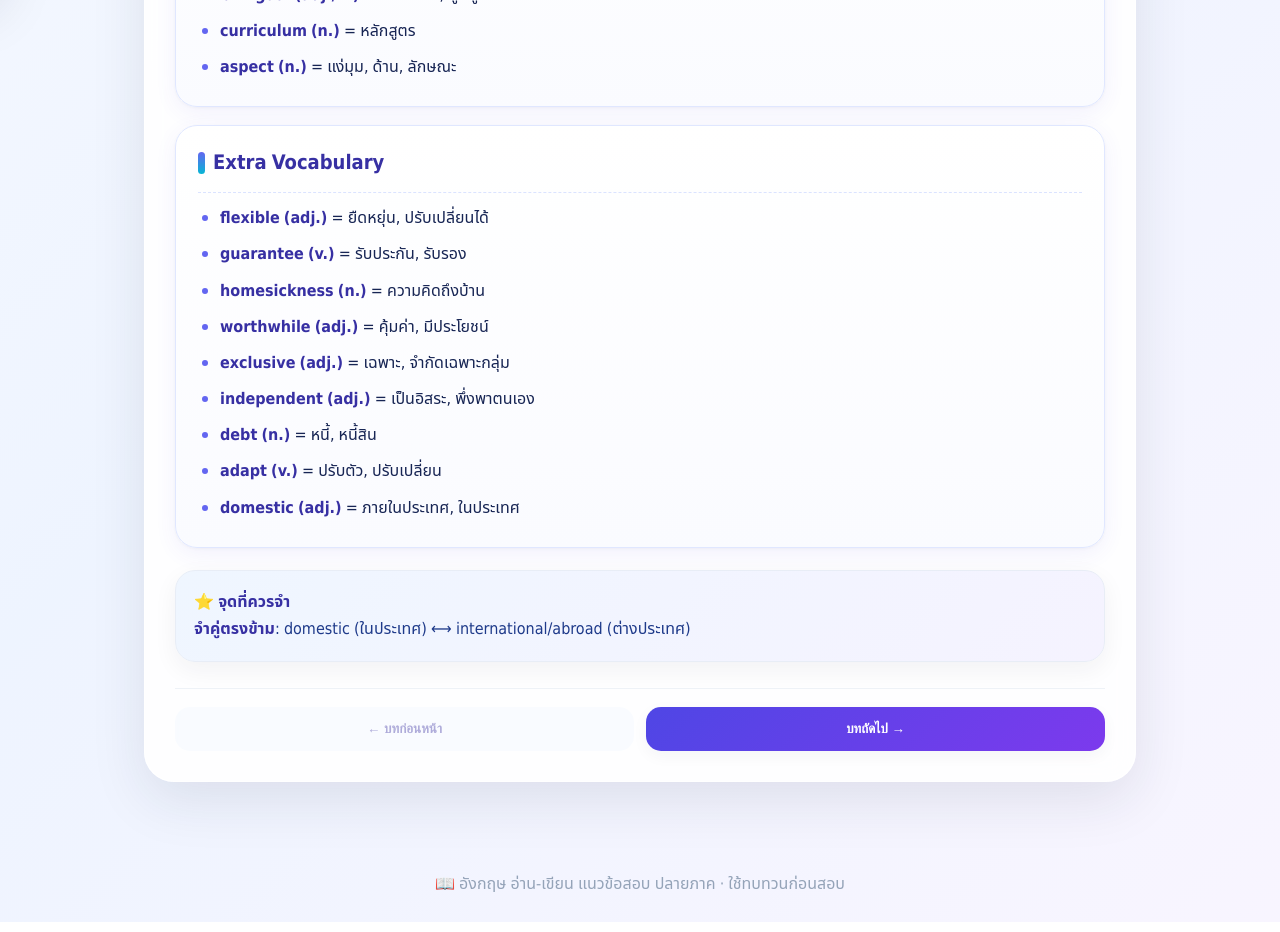
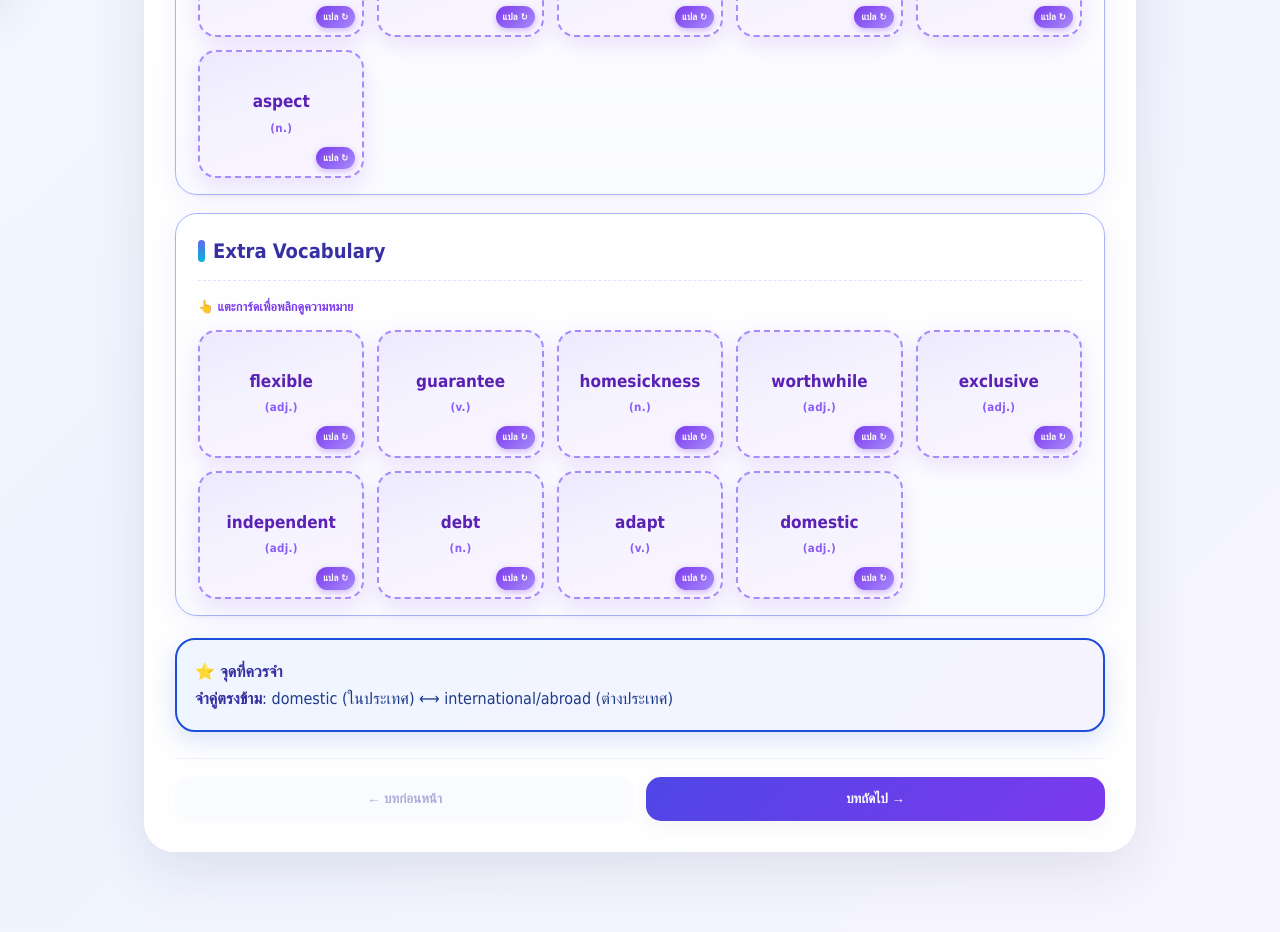
Before and after one commit to ohmkungz373-spec/exam-hub, a website: page Subject/english-readwrite.html in a window 1280 px wide. Shown: the part 795-1727 px from the top of the page. Drawn offline with Linux system fonts and the light colour scheme; a web font is replaced by a local one.

Commit message:
Add files via upload

```diff
--- a/Subject/english-readwrite.html
+++ b/Subject/english-readwrite.html
@@ -2,6 +2,9 @@
 <html lang="th">
 <head>
 <meta charset="UTF-8">
+<link rel="preconnect" href="https://fonts.googleapis.com">
+<link rel="preconnect" href="https://fonts.gstatic.com" crossorigin>
+<link href="https://fonts.googleapis.com/css2?family=IBM+Plex+Sans+Thai:wght@300;400;500;600;700&display=swap" rel="stylesheet">
 <meta name="viewport" content="width=device-width,initial-scale=1">
 <title>English อ่าน-เขียน แนวข้อสอบ ปลายภาค | ม.4</title>
 <style>
@@ -13,7 +16,7 @@
 }
 html{scroll-behavior:smooth}
 body{
- font-family:"Noto Sans Thai","Tahoma",Arial,sans-serif;
+ font-family:"IBM Plex Sans Thai","Tahoma",Arial,sans-serif;
  background:linear-gradient(135deg,#f7f8ff 0%,#eef7ff 100%);
  color:var(--ink);line-height:1.7;min-height:100vh
 }
@@ -78,7 +81,7 @@ ul{padding-left:25px}
 li{font-size:16px;margin:7px 0}
 li::marker{color:#6366f1}
 .grid{display:grid;grid-template-columns:repeat(2,1fr);gap:14px;margin-top:15px}
-.box{padding:17px;border-radius:18px;background:#f8fafc;border:1px solid #edf0f5}
+.box{padding:17px;border-radius:18px;background:#f8fafc;border:1px solid #c7d2fe}
 .box strong{display:block;color:#3730a3;margin-bottom:4px}
 .formula{
  font-family:monospace;background:#fff7d6;border:1px solid #fde68a;
@@ -88,7 +91,8 @@ li::marker{color:#6366f1}
 .note{
  margin-top:22px;padding:18px;border-radius:17px;
  background:linear-gradient(135deg,#eff6ff,#f5f3ff);
- border:1px solid #dbeafe;color:#1e3a8a
+ border:2px solid #1d4ed8;color:#1e3a8a;
+ box-shadow:0 8px 22px rgba(29,78,216,.16)
 }
 .nav{
  display:grid;grid-template-columns:1fr 1fr;gap:12px;margin-top:28px
@@ -410,10 +414,15 @@ main{max-width:1120px!important;padding-top:116px!important}
 .topic-no{
  box-shadow:0 10px 25px rgba(79,70,229,.16)!important;
 }
-.intro,.box,.formula,.note{
+.intro,.box,.formula{
  border-radius:20px!important;
- border:1px solid #e8edf6!important;
+ border:1px solid #c7d2fe!important;
  box-shadow:0 8px 24px rgba(30,41,59,.055)!important;
+}
+.note{
+ border-radius:20px!important;
+ border:2px solid #1d4ed8!important;
+ box-shadow:0 8px 24px rgba(29,78,216,.16)!important;
 }
 .grid{gap:16px!important}
 .box:hover{
@@ -433,13 +442,13 @@ main{max-width:1120px!important;padding-top:116px!important}
 .nav button:hover,.quiz button:hover{transform:translateY(-2px)!important}
 .quiz{
  border-radius:24px!important;
- border:1px solid #e6eaf4!important;
+ border:1px solid #a5b4fc!important;
  box-shadow:0 14px 35px rgba(79,70,229,.07)!important;
  overflow:hidden;
 }
 .q{
  border-radius:18px!important;
- border:1px solid #e7ebf3!important;
+ border:1px solid #c7d2fe!important;
  box-shadow:0 7px 20px rgba(30,41,59,.045)!important;
 }
 .answer{
@@ -527,7 +536,7 @@ footer{
 .sec-card{
  margin-top:18px;padding:20px 22px 16px;border-radius:22px;
  background:linear-gradient(180deg,#ffffff 0%,#fafbff 100%);
- border:1px solid #e0e7ff;
+ border:1px solid #a5b4fc;
  box-shadow:0 6px 22px rgba(79,70,229,.07),0 1px 3px rgba(15,23,42,.04);
 }
 .sec-card h3{margin:0 0 12px;padding-bottom:12px;border-bottom:1px dashed #dbe3ff}
@@ -684,6 +693,55 @@ body.qz-lock,html.qz-lock{overflow:hidden}
 .nav button:last-child:disabled,.nav button:last-child:disabled:hover{
  background:linear-gradient(135deg,var(--primary),var(--primary2))!important;
 }
+
+/* ===== Vocabulary Flashcards ===== */
+.fc-wrap{margin-top:15px}
+.fc-hint{display:block;font-size:12.5px;color:#7c3aed;font-weight:800;margin-bottom:12px}
+.flashcards{
+ display:grid;grid-template-columns:repeat(auto-fill,minmax(150px,1fr));gap:13px
+}
+.fc-card{perspective:1200px;min-height:128px}
+.fc-inner{
+ position:relative;width:100%;height:100%;min-height:128px;
+ transition:transform .55s cubic-bezier(.22,1,.36,1);transform-style:preserve-3d;cursor:pointer
+}
+.fc-card.flipped .fc-inner{transform:rotateY(180deg)}
+.fc-face{
+ position:absolute;inset:0;display:flex;flex-direction:column;align-items:center;justify-content:center;
+ text-align:center;border-radius:18px;padding:14px 12px;backface-visibility:hidden;-webkit-backface-visibility:hidden;
+ box-shadow:0 8px 22px rgba(124,58,237,.14)
+}
+.fc-front{
+ background:linear-gradient(160deg,#ede9fe 0%,#f5f3ff 45%,#faf5ff 100%);
+ border:2px dashed #a78bfa;color:#5b21b6
+}
+.fc-front .fc-word{font-size:17px;font-weight:950;line-height:1.3}
+.fc-front .fc-pos{margin-top:6px;font-size:11.5px;font-weight:800;color:#8b5cf6;letter-spacing:.3px}
+.fc-front .fc-tap{
+ position:absolute;bottom:7px;right:7px;display:flex;align-items:center;gap:3px;
+ font-size:9.5px;color:#fff;font-weight:800;background:linear-gradient(135deg,#7c3aed,#a78bfa);
+ padding:3px 7px;border-radius:999px;box-shadow:0 2px 6px rgba(124,58,237,.35)
+}
+.fc-back{
+ transform:rotateY(180deg);
+ background:linear-gradient(160deg,#7c3aed 0%,#8b5cf6 55%,#a78bfa 100%);
+ color:#fff;font-weight:800;font-size:14.5px;line-height:1.5;border:2px solid #ddd6fe
+}
+.fc-back .fc-tap{
+ position:absolute;bottom:7px;right:7px;display:flex;align-items:center;gap:3px;
+ font-size:9.5px;color:#7c3aed;font-weight:800;background:#fff;
+ padding:3px 7px;border-radius:999px;box-shadow:0 2px 6px rgba(0,0,0,.15)
+}
+.fc-card:hover .fc-front{border-color:#7c3aed;box-shadow:0 10px 26px rgba(124,58,237,.24)}
+.fc-card:active .fc-inner{transform:scale(.97)}
+.fc-card.flipped:active .fc-inner{transform:rotateY(180deg) scale(.97)}
+@media(max-width:560px){
+ .flashcards{grid-template-columns:repeat(auto-fill,minmax(130px,1fr));gap:10px}
+ .fc-card{min-height:112px}
+ .fc-inner{min-height:112px}
+ .fc-front .fc-word{font-size:15px}
+ .fc-back{font-size:13px}
+}
 </style>
 <!-- ข้อมูลวิชาสำหรับหน้า Hub (server.js อ่านไปสร้างการ์ดวิชาอัตโนมัติ) -->
 <script type="application/json" id="subject-meta">
@@ -795,12 +853,40 @@ function filterMenu(){
  buildMenu(topics.filter(t=>(t.title+" "+t.sub+" "+t.intro).toLowerCase().includes(q)));
 }
 
+function buildFlashcards(items,uid){
+ const cards=items.map(it=>{
+  const idx=it.indexOf(" = ");
+  let frontHtml=it,backHtml="";
+  if(idx!==-1){ frontHtml=it.slice(0,idx); backHtml=it.slice(idx+3); }
+  const m=frontHtml.match(/<strong>([\s\S]*?)<\/strong>/);
+  let word=frontHtml,pos="";
+  if(m){
+   const inner=m[1];
+   const pm=inner.match(/^([\s\S]*?)\s*(\([^)]*\))\s*$/);
+   if(pm){ word=pm[1]; pos=pm[2]; } else { word=inner; }
+  }
+  return `<div class="fc-card" onclick="this.classList.toggle('flipped')">
+    <div class="fc-inner">
+     <div class="fc-face fc-front"><div class="fc-word">${word}</div>${pos?`<div class="fc-pos">${pos}</div>`:""}<div class="fc-tap">แปล ↻</div></div>
+     <div class="fc-face fc-back"><div>${backHtml||"—"}</div><div class="fc-tap">แปล ↻</div></div>
+    </div>
+   </div>`;
+ }).join("");
+ return `<div class="fc-wrap">
+   <span class="fc-hint">👆 แตะการ์ดเพื่อพลิกดูความหมาย</span>
+   <div class="flashcards" id="${uid}">${cards}</div>
+  </div>`;
+}
 function showTopic(i){
  const t=topics[i];
  let body="";
  if(t.sections){
-  t.sections.forEach(s=>{
-   body+=`<section class="sec-card"><h3>${s[0]}</h3><ul>${s[1].map(x=>`<li>${x}</li>`).join("")}</ul></section>`;
+  t.sections.forEach((s,si)=>{
+   if(/vocabulary/i.test(s[0])){
+    body+=`<section class="sec-card"><h3>${s[0]}</h3>${buildFlashcards(s[1],"fc-"+i+"-"+si)}</section>`;
+   }else{
+    body+=`<section class="sec-card"><h3>${s[0]}</h3><ul>${s[1].map(x=>`<li>${x}</li>`).join("")}</ul></section>`;
+   }
   });
  }
  let quiz="";
```
Also changed, not shown: Subject/social-studies.html (+17 -8 lines).
